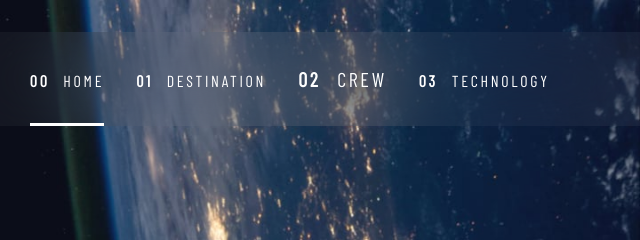
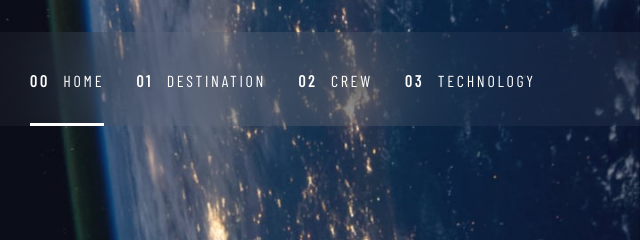
Before and after one commit to Dev-simeon-tech/space-tourism-website, a plain HTML site: page index.html in a window 1280 px wide. Shown: the top 240 px of the page, 640-1280 px from the left. Drawn offline with nearby package versions, Linux system fonts and the light colour scheme; a web font is replaced by a local one.

Commit message:
fixed nav link font

```diff
--- a/index.html
+++ b/index.html
@@ -26,7 +26,7 @@
               <span aria-hidden="true">00</span> Home</a></li>
           <li><a class="fs-300 uppercase text-white letter-spacing-2 ff-sans-cond"  href="destination.html">
               <span aria-hidden="true">01</span> Destination</a></li>
-          <li><a class="uppercase text-white letter-spacing-2 ff-sans-cond"  href="crew.html">
+          <li><a class="fs-300 uppercase text-white letter-spacing-2 ff-sans-cond"  href="crew.html">
               <span aria-hidden="true">02</span> Crew</a></li>
           <li><a class="fs-300 uppercase text-white letter-spacing-2 ff-sans-cond"  href="technology.html">
               <span aria-hidden="true">03</span> Technology</a></li>
```
Also changed, not shown: crew.html (+1 -1 lines), destination.html (+1 -1 lines), technology.html (+1 -1 lines).
